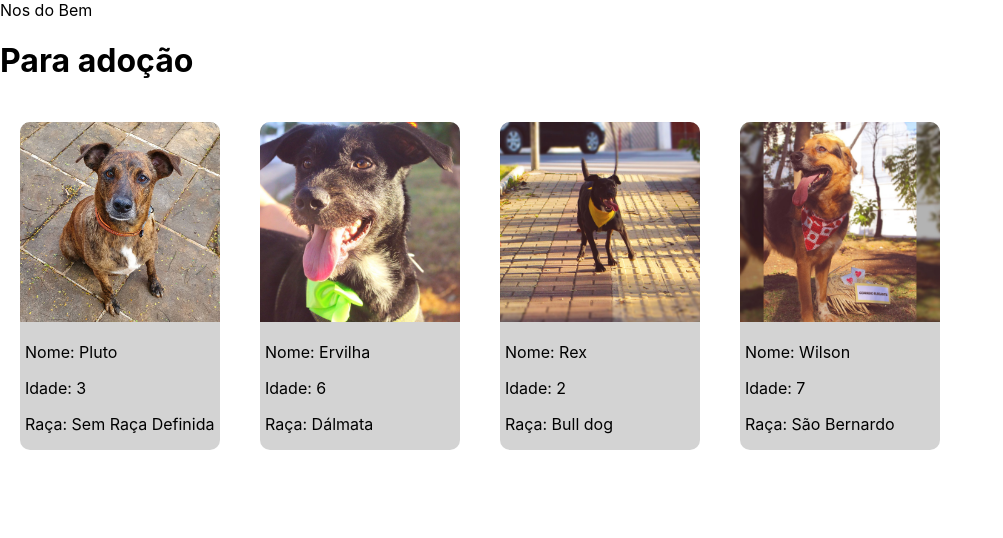
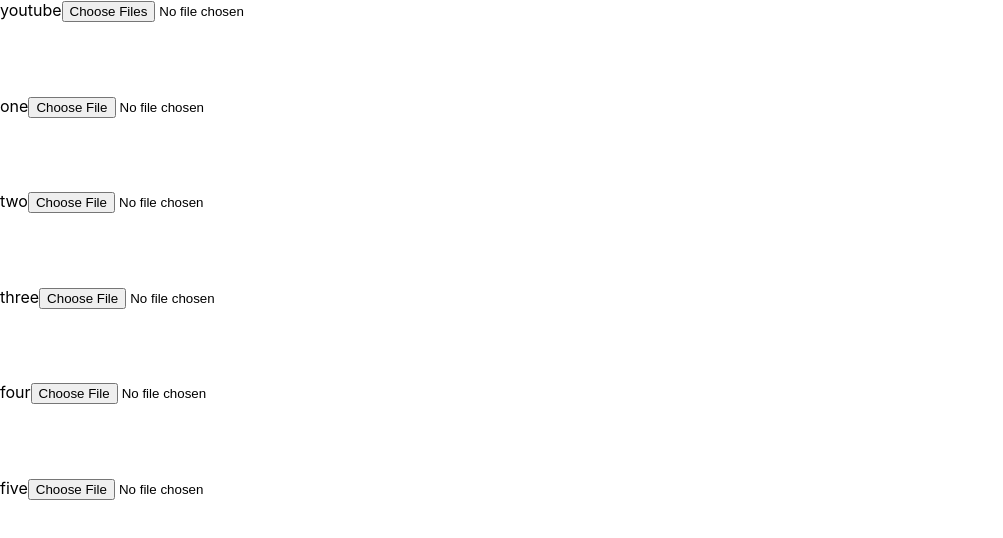
Before and after one commit to NeusaWilbert/nos-do-bem, a React (Create React App) app: page / in a window 1280 px wide. Shown: the top 538 px of the page, without its empty margins (0-1003 px from the left). Built offline with nearby package versions, Linux system fonts and the light colour scheme.

Commit message:
Input test for work REMOVE WHEN DONE

```diff
--- a/src/App.js
+++ b/src/App.js
@@ -5,8 +5,43 @@ import Gallery from "./components/Gallery";
 function App() {
   return (
     <div className="App">
+      <div
+        style={{
+          height: "500px",
+          display: "flex",
+          flexDirection: "column",
+          justifyContent: "space-between",
+        }}
+      >
+        <div>
+          youtube
+          <input type="file" name="Filedata" multiple></input>
+        </div>
+        <div>
+          one
+          <input type="file" accept="image/*,video/*" capture></input>
+        </div>
+        <div>
+          two
+          <input type="file" accept="image/*,video/*" capture="camera"></input>
+        </div>
+        <div>
+          three
+          <input type="file" capture="camera"></input>
+        </div>
+        <div>
+          four
+          <input type="file" capture></input>
+        </div>
+        <div>
+          five
+          <input type="file" accept="image/*,video/*"></input>
+        </div>
+      </div>
+      {/*
       <header className="App-header">Nos do Bem</header>
       <Gallery />
+      */}
     </div>
   );
 }
```
